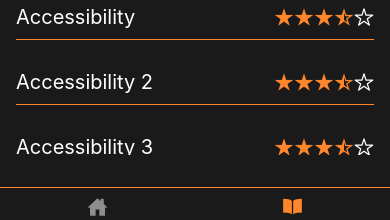
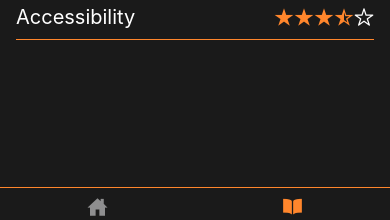
Before and after one commit to GracilianoOG/dio-native-portfolio, a React Native app: screen /Skills in a window 390 px wide. Shown: the part 608-828 px from the top of the page. Built offline with nearby package versions, Linux system fonts and the light colour scheme.

Commit message:
Remove skill cards

```diff
--- a/src/screens/SkillsScreen/SkillsScreen.tsx
+++ b/src/screens/SkillsScreen/SkillsScreen.tsx
@@ -18,10 +18,6 @@ export default function SkillsScreen() {
         <SkillCard name="React Native" rating={[1, 1, 1]} />
         <SkillCard name="Styled Components" rating={[1, 1, 1, 0]} />
         <SkillCard name="Accessibility" rating={[1, 1, 1, 0]} />
-        <SkillCard name="Accessibility 2" rating={[1, 1, 1, 0]} />
-        <SkillCard name="Accessibility 3" rating={[1, 1, 1, 0]} />
-        <SkillCard name="Accessibility 4" rating={[1, 1, 1, 0]} />
-        <SkillCard name="Accessibility 5" rating={[1, 1, 1, 0]} />
       </ScrollView>
     </SafeAreaView>
   );
```
